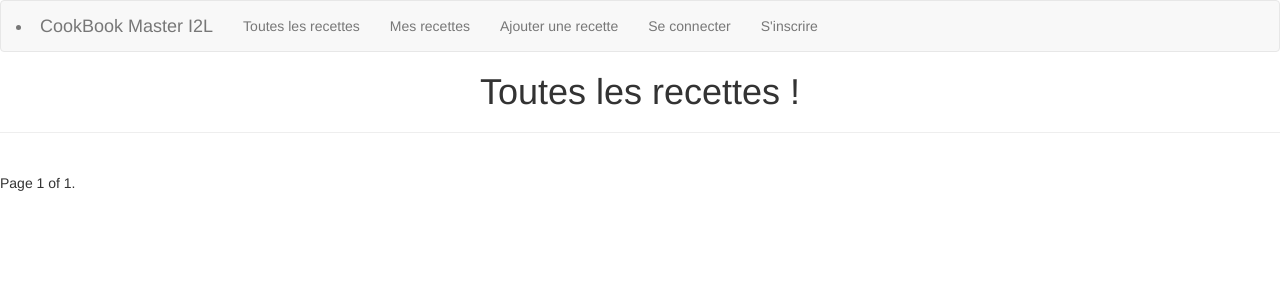
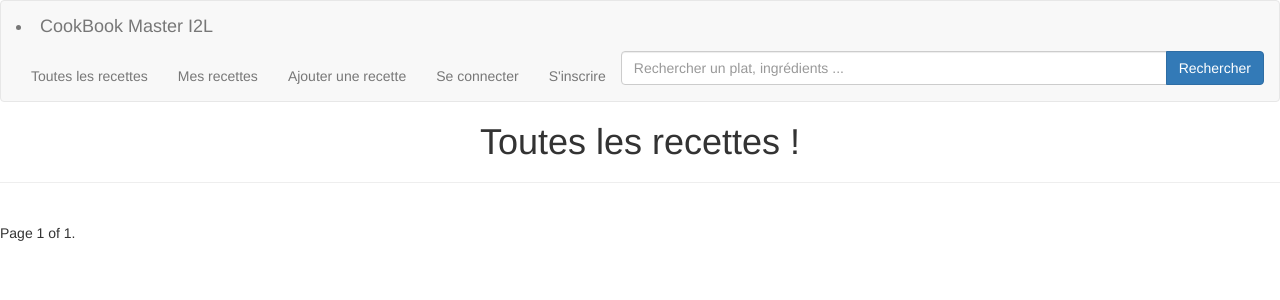
Before and after one commit to Skiso/cookbookpy, a Django app: page /cookbook/afficher/ in a window 1280 px wide. Shown: the top 300 px of the page. Run offline with Django 3.2, Linux system fonts and the light colour scheme; data that the repository does not hold is empty; some libraries are stand-ins or nearby versions.

Commit message:
Ajout d'un champ de recherche

```diff
--- a/cookbook/templates/cookbook/_base.html
+++ b/cookbook/templates/cookbook/_base.html
@@ -1,7 +1,7 @@
 {% load staticfiles %}
 
 <!DOCTYPE html>
-<html lang="en">
+<html lang="en" xmlns="http://www.w3.org/1999/html">
 
 <head>
   <meta charset="UTF-8">
@@ -27,7 +27,16 @@
         {% else %}
         <li><a href="/cookbook/connexion">Se connecter</a></li>
         <li><a href="/cookbook/inscription">S'inscrire</a></li>
+
         {% endif %}
+        <form method="GET" action="{% url 'rechercher' %}">
+          <div class="input-group">
+           <input type="text" class="form-control" name="chercher_req" placeholder="Rechercher un plat, ingrédients ...">
+           <span class="input-group-btn">
+               <input type="submit" value="Rechercher" class="btn btn-primary" />
+           </span>
+          </div><!-- /input-group -->
+        </form>
       </ul>
     </div>
   </nav>
```
